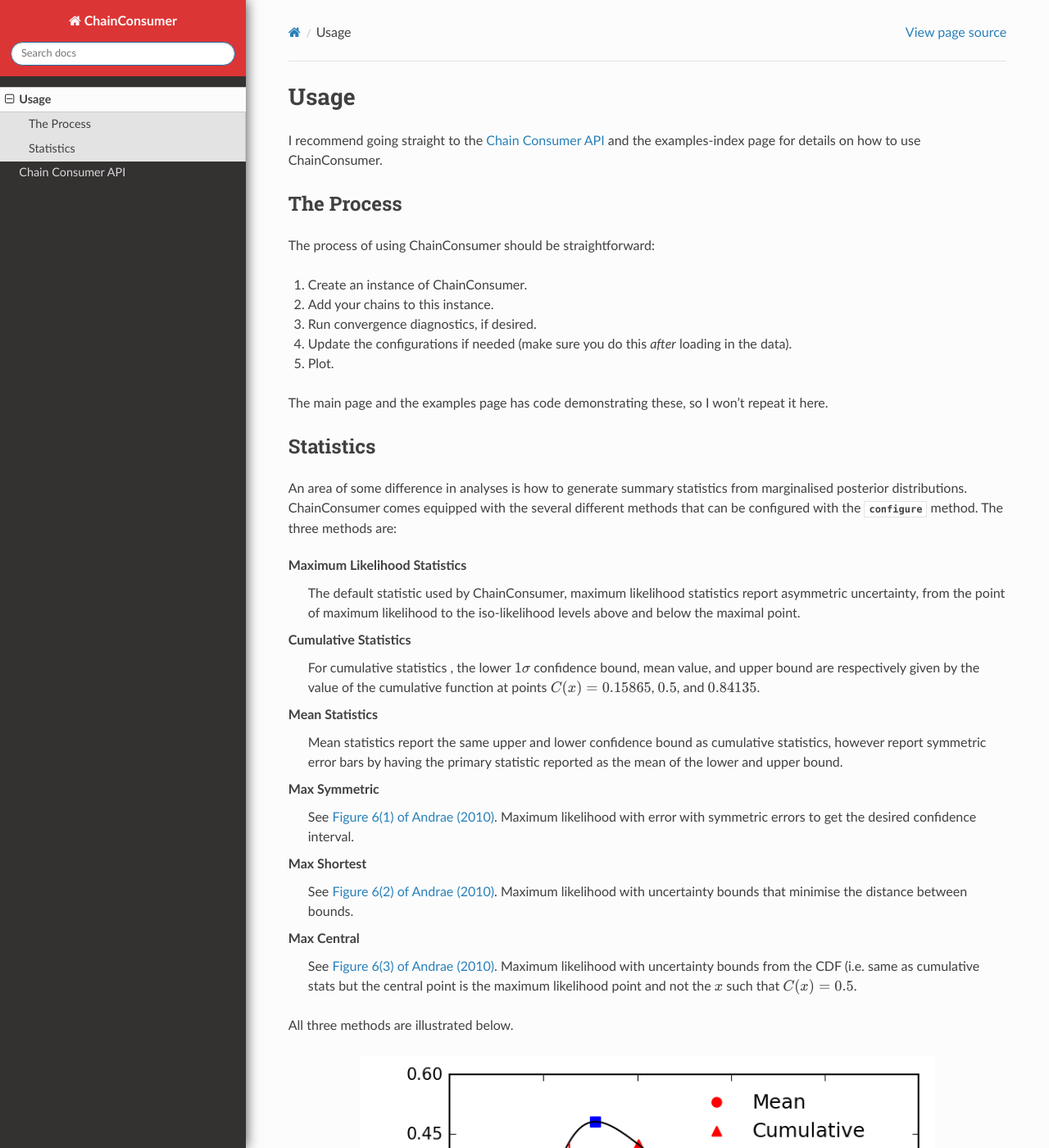
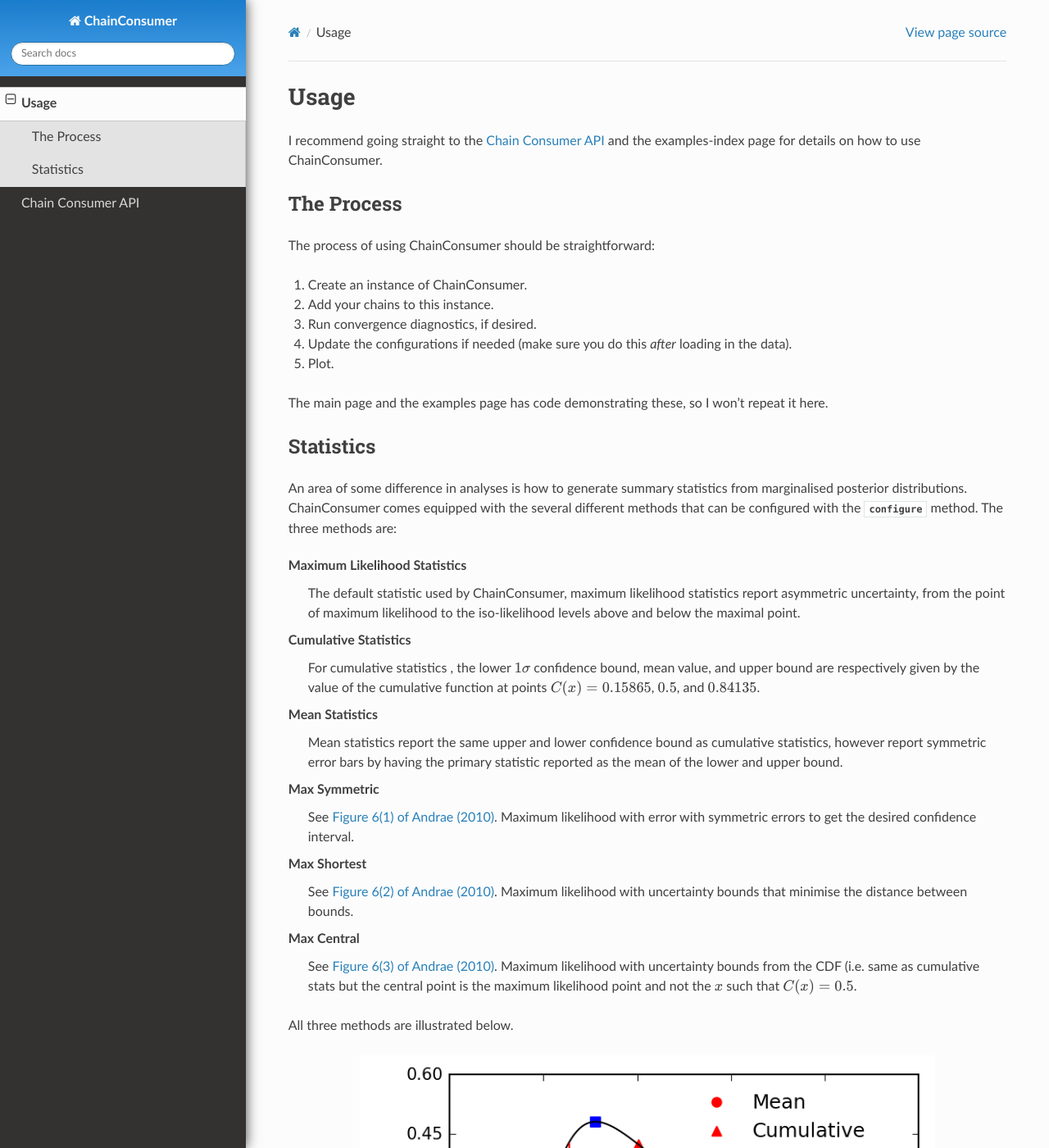
Before and after one commit to Samreay/ChainConsumer, a Sphinx documentation site: the page built from doc/usage.rst, in a window 1280 px wide and 1400 px high. Shown: the whole window at 82% size. Built offline with Sphinx 7.4.7 and the Read the Docs theme 2.0.0, drawn with Linux system fonts in a browser that asks for light colours; pages that are not in the unit, such as notebooks, are missing from menus.

Commit message:
Customising css

```diff
--- a/doc/_static/theme_override.css
+++ b/doc/_static/theme_override.css
@@ -1,8 +1,26 @@
 .wy-nav-top {
-    background-color: #DC3535 !important;
+    background-color: #208ae0 !important;
+    background: linear-gradient(to bottom, #1a7ccc 0%,#4ba3ea 100%);
 }
 .wy-side-nav-search {
-    background-color: #DC3535 !important;
+    background-color: #208ae0 !important;
+    background: linear-gradient(to bottom, #1a7ccc 0%,#4ba3ea 100%);
+}
+
+.wy-menu-vertical a {
+    line-height: 1.7;
+    font-size: 100%;
+}
+
+li>strong {
+    font-weight: bold;
+    color: #208ae0;
+    font-size: 1.1em;
+    padding-right: 0.5em;
+}
+
+.field-body ul li {
+    padding-bottom: 0.5em;
 }
 
 .wy-nav-side {
```
